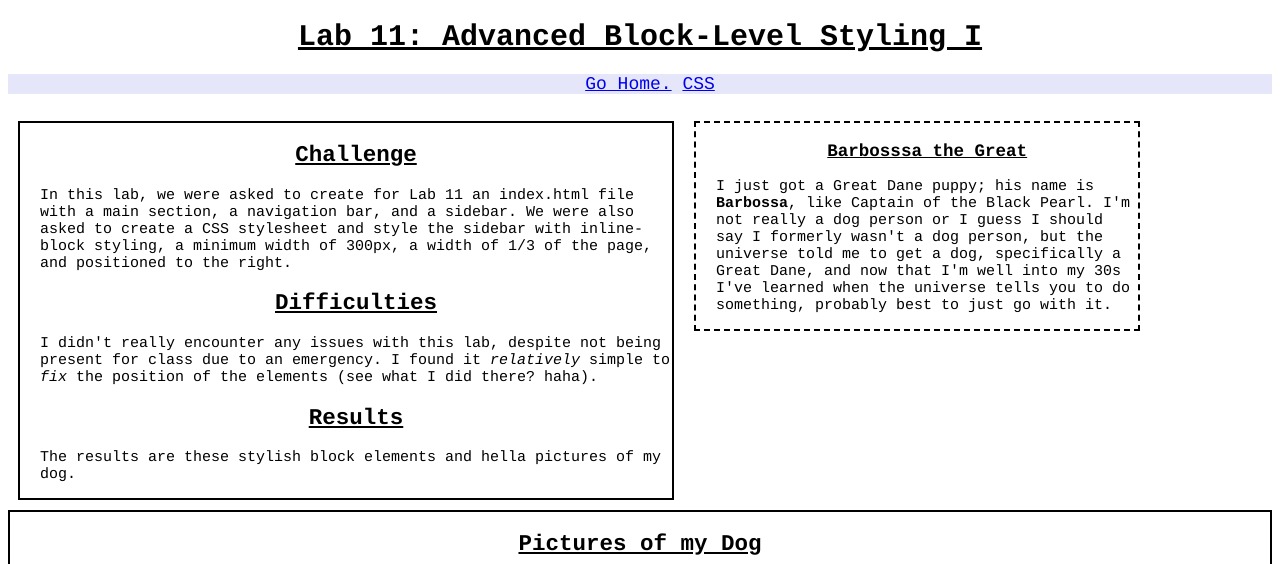
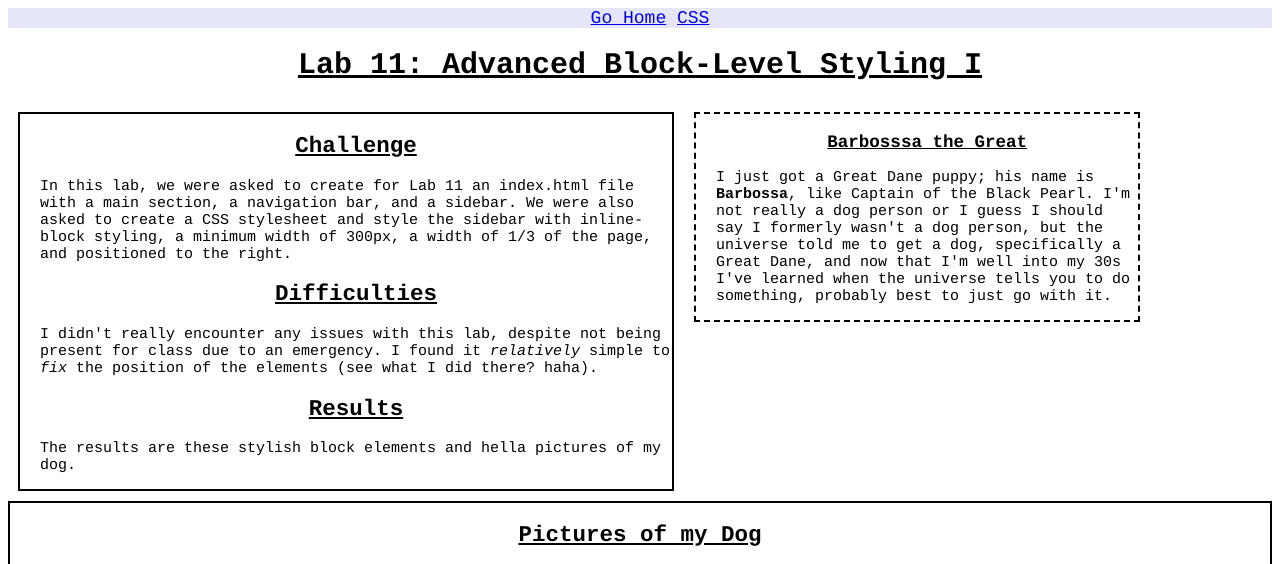
Before and after one commit to stephmillercsumb/cst251, a plain HTML site: page lab11/index.html in a window 1280 px wide. Shown: the top 564 px of the page. Drawn offline with Linux system fonts and the light colour scheme.

Commit message:
css lab 11

```diff
--- a/lab11/css/index.css
+++ b/lab11/css/index.css
@@ -22,6 +22,7 @@ html, body{
   border: dashed 2px black;
   margin: 10px;
   padding-left: 20px;
+  background-color: white;
 }
 
 #content{
--- a/lab11/index.html
+++ b/lab11/index.html
@@ -5,14 +5,14 @@
     <meta charset="utf-8">
     <title>Lab 11: Advanced Block-Level Styling I</title>
   </head>
+  <nav id="links">
+    <a href="https://stephmillercsumb.github.io/cst251/">Go Home</a>
+    <a href="../lab11/css/index.css">CSS</a>
+  </nav>
   <body>
     <div id="header">
       <h1>Lab 11: Advanced Block-Level Styling I</h1>
     </div>
-    <nav id="links">
-      <a href="https://www.stephmillercsumb.github.io/cst251">Go Home.</a>
-      <a href="../css/index.css">CSS</a>
-    </nav><br>
     <main id="content" class id="major section">
       <h2>Challenge</h2>
         <p>In this lab, we were asked to create for Lab 11 an index.html file
@@ -50,5 +50,9 @@
       </div>
 
 
+
+
+
+
   </body>
 </html>
```
